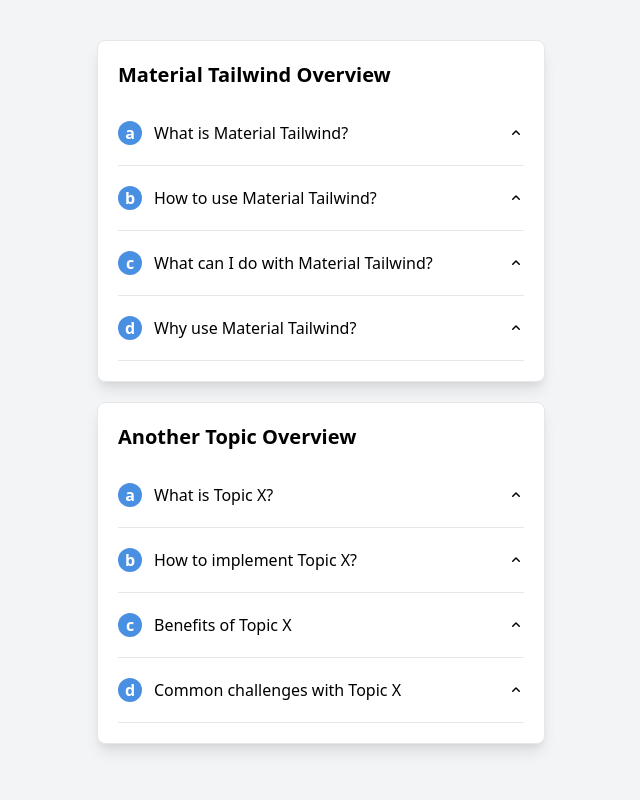
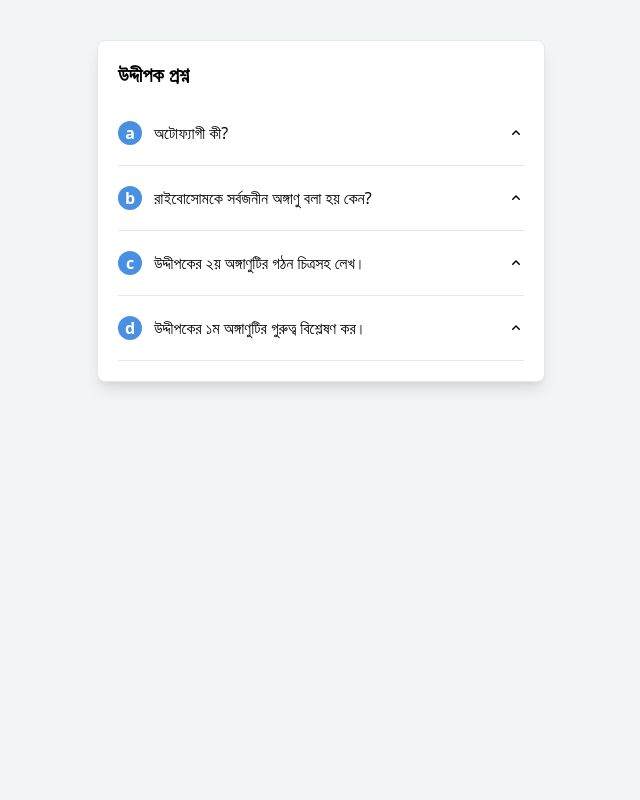
Before and after one commit to Asifurrahman-Noyons/accordion_cq, a plain HTML site: page index.html in a window 1280 px wide. Shown: the whole page, without its empty margins (319-959 px from the left). Drawn offline with nearby package versions, Linux system fonts and the light colour scheme.

Commit message:
Update index.html

```diff
--- a/index.html
+++ b/index.html
@@ -32,51 +32,35 @@
 
     <div id="accordion-container" class="max-w-md mx-auto mt-10"></div>
 
+
+
+
+
     <script>
         // Sample data for the accordion titles and content
       const accordionData = [
     {
-                title: "Material Tailwind Overview",
+        title: "উদ্দীপক প্রশ্ন",
         items: [
             {
-                        title: "What is Material Tailwind?",
-                        content: "Material Tailwind is a framework that enhances Tailwind CSS with additional styles and components."
+                title: "অটোফ্যাগী কী?",
+                content: "প্রতিকূল পরিবেশে অর্থাৎ তীব্র খাদ্যাভাবের সময় বা ক্ষতিগ্রস্ত অবস্থায় লাইসোসোমের এনজাইম মুক্ত হয়ে কোষের অন্যান্য অঙ্গাণুকে বিনষ্ট করার প্রক্রিয়াকে অটোফ্যাগী বা স্বগ্রাস বলে।"
             },
             {
-                        title: "How to use Material Tailwind?",
-                        content: "You can use Material Tailwind by importing its components into your Tailwind CSS project."
+                title: "রাইবোসোমকে সর্বজনীন অঙ্গাণু বলা হয় কেন?",
+                content: "ঝিল্লীবিহীন যে কোষীয় অঙ্গাণুতে প্রোটিন সংশ্লেষণ হয় তাকে রাইবোসোম বলে। সকল সজীব কোষে রাইবোসোম থাকে। তবে আদিকোষ ও প্রকৃত কোষে উপস্থিত থাকার কারণেই রাইবোসোমকে সর্বজনীন অঙ্গাণু বলা হয়। আদিকোষে 70 S ও প্রকৃতকোষে 80S ধরনের রাইবোসোম থাকে।"
             },
             {
-                        title: "What can I do with Material Tailwind?",
-                        content: "Material Tailwind allows you to quickly build modern, responsive websites with a focus on design."
+                title: "উদ্দীপকের ২য় অঙ্গাণুটির গঠন চিত্রসহ লেখ।",
+                content: "উদ্দীপকের ২য় অঙ্গাণুটি হলো গলজি বডি। এটি কোষের ট্রাফিক পুলিশ হিসেবে পরিচিত। গলজি বডির গঠন চিত্র:\n\n১. সিস্টারনি: অসমান দৈর্ঘ্য বিশিষ্ট ও সমান্তরালভাবে অবস্থিত লম্বা ও চ্যাপ্টা নালিকা সদৃশ বস্তুগুলো সিস্টারনি নামে পরিচিত।\n২. ভ্যাকুওল: সিস্টারনির কাছে অবস্থিত গোলাকৃতির থলির মতো অংশগুলোকে ভ্যাকুওল বলে।\n৩. ভেসিকল: সিস্টারনির নিচের দিকে অপেক্ষাকৃত ক্ষুদ্র ক্ষুদ্র থলির মতো বস্তুগুলোকে ভেসিকল বলে।"
             },
             {
-                        title: "Why use Material Tailwind?",
-                        content: "It provides a set of pre-designed components that save you time and effort in development."
-                    },
+                title: "উদ্দীপকের ১ম অঙ্গাণুটির গুরুত্ব বিশ্লেষণ কর।",
+                content: "উদ্দীপকের ১ম অঙ্গাণুটি হলো মাইটোকন্ড্রিয়া। এটি কোষের শক্তিঘর হিসেবে পরিচিত।\n\n১. কোষের যাবতীয় কাজের জন্য শক্তি উৎপাদন ও নিয়ন্ত্রণ করে।\n২. শ্বসন ও প্রোটিন সংশ্লেষণের জন্য প্রয়োজনীয় এনজাইম ধারণ করে।\n৩. গ্লাইকোলাইসিস ছাড়া শ্বসনের বিভিন্ন গুরুত্বপূর্ণ পর্যায় যেমন- ক্রেবস চক্র, ETS সম্পন্ন করে।\n৪. ADP থেকে ATP অণুর সংশ্লেষ করে।"
+            }
         ]
     },
-            {
-                title: "Another Topic Overview",
-                items: [
-                    {
-                        title: "What is Topic X?",
-                        content: "Topic X is an essential part of understanding the framework."
-                    },
-                    {
-                        title: "How to implement Topic X?",
-                        content: "You can implement Topic X by following the documentation."
-                    },
-                    {
-                        title: "Benefits of Topic X",
-                        content: "Topic X provides various benefits, including increased efficiency."
-                    },
-                    {
-                        title: "Common challenges with Topic X",
-                        content: "Some challenges may arise, but solutions are available in the community."
-                    },
-                ]
-            },
+    // Other topics can go here as separate accordion sections if needed.
 ];
 
         // Create the accordion card
```
Lines whose indentation alone changed are shown as unchanged.
